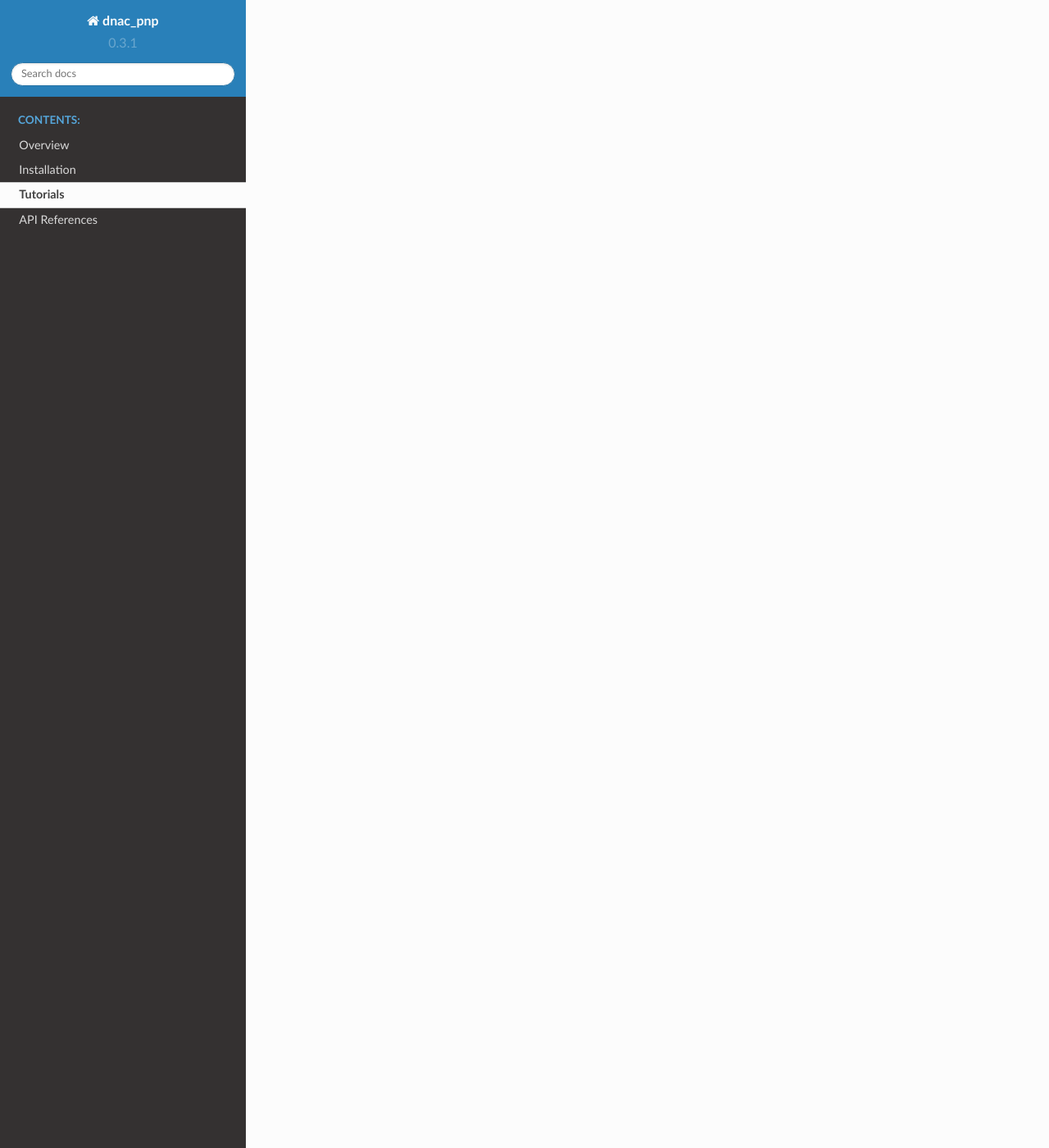
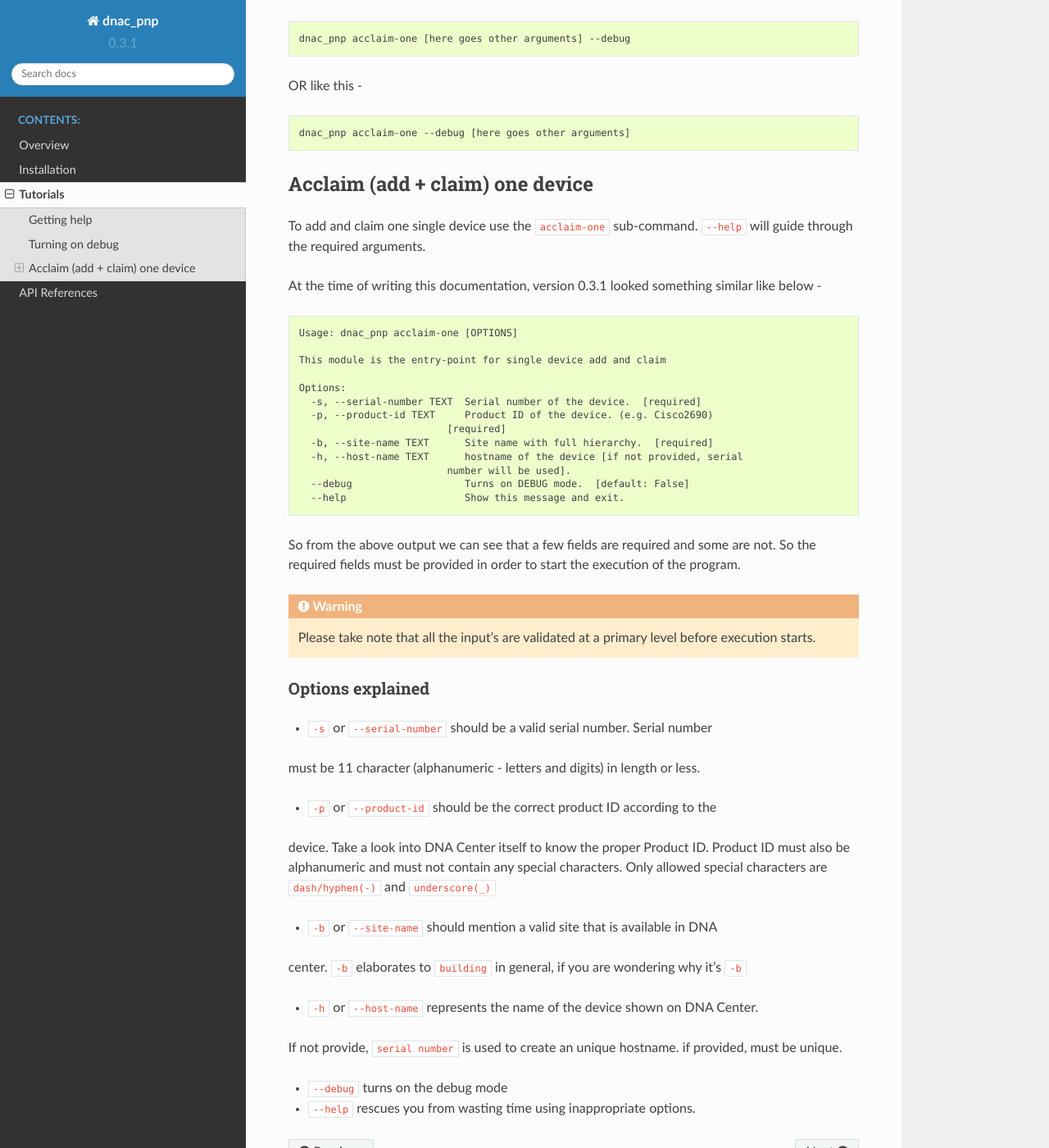
Before and after one commit to nttde/dnac_pnp, a Sphinx documentation site: the page built from docs/source/tutorials.rst, in a window 1280 px wide and 1400 px high, scrolled down 1416 px. Shown: the whole window at 82% size. Built offline with Sphinx 7.4.7 and the Read the Docs theme 2.0.0, drawn with Linux system fonts in a browser that asks for light colours; some of the changed text lies outside the part shown.

Commit message:
added usage instructions :WIP, :cat:

```diff
--- a/docs/source/tutorials.rst
+++ b/docs/source/tutorials.rst
@@ -1,10 +1,137 @@
 Tutorials
 =========
 
-See ``usage`` in installation section
+.. tip::
 
-.. code-block:: shell
+   Always remember, when in doubt use ``--help``.
 
-   dnac_pnp --help
+Getting help
+------------
+To see the options use ``--help`` flag after the command.
 
-is all that you will ever need. When in doubt use ``--help``!
+.. code-block:: batch
+
+   (venv) C:\Users\user.name\folder\dnac-pnp>dnac_pnp --help
+
+This should output the help information on screen and it
+looks something similar as below -
+
+.. code-block:: batch
+
+   Usage: dnac_pnp [OPTIONS] COMMAND [ARGS]...
+
+   Mission control module
+
+   Options:
+     --debug    Turns on DEBUG mode.  [default: False]
+     --version  Show the version and exit.
+     --help     Show this message and exit.
+
+   Commands:
+     acclaim-in-bulk  Add and claim multiple devices.
+     acclaim-one      Add and claim a single device.
+     delete           Delete [un-claim + remove] or more devices.
+     info             Shows package information.
+
+To checkout individual options for any command use ``--help`` flag.
+
+.. code-block:: batch
+
+   dnac_pnp info --help
+
+This command should show all the available ``arguments`` for ``info``
+sub-command.
+
+.. code-block:: batch
+
+   Usage: dnac_pnp info [OPTIONS]
+
+   This module prints information about the package
+
+   Options:
+     --all   Shows full information.  [default: False]
+     --help  Show this message and exit.
+
+Turning on debug
+----------------
+
+Sometimes program runs into ERROR and there are not enough data shown
+on screen to determine the cause of the ERROR. For getting ``verbose`` output
+of all the actions done by the program simply ``turn on`` the ``debug`` mode
+with ``--debug`` flag. By default it's turned off.
+
+To turn on ``debug`` mode -
+
+.. code-block:: batch
+
+   dnac_pnp --debug acclaim-one [here goes other arguments]
+
+Also you can turn on the ``debug`` mode at sub-command level by using ``--debug``
+flag after the sub-command
+
+.. code-block:: batch
+
+   dnac_pnp acclaim-one [here goes other arguments] --debug
+
+OR like this -
+
+.. code-block:: batch
+
+    dnac_pnp acclaim-one --debug [here goes other arguments]
+
+Acclaim (add + claim) one device
+--------------------------------
+
+To add and claim one single device use the ``acclaim-one`` sub-command. ``--help``
+will guide through the required arguments.
+
+At the time of writing this documentation, version 0.3.1 looked something similar
+like below -
+
+.. code-block:: batch
+
+   Usage: dnac_pnp acclaim-one [OPTIONS]
+
+   This module is the entry-point for single device add and claim
+
+   Options:
+     -s, --serial-number TEXT  Serial number of the device.  [required]
+     -p, --product-id TEXT     Product ID of the device. (e.g. Cisco2690)
+                            [required]
+     -b, --site-name TEXT      Site name with full hierarchy.  [required]
+     -h, --host-name TEXT      hostname of the device [if not provided, serial
+                            number will be used].
+     --debug                   Turns on DEBUG mode.  [default: False]
+     --help                    Show this message and exit.
+
+So from the above output we can see that a few fields are required and some are
+not. So the required fields must be provided in order to start the execution
+of the program.
+
+.. warning::
+
+   Please take note that all the input's are validated at a primary level before
+   execution starts.
+
+Options explained
+^^^^^^^^^^^^^^^^^
+
+- ``-s`` or ``--serial-number`` should be a valid serial number. Serial number
+must be 11 character (alphanumeric - letters and digits) in length or less.
+
+- ``-p`` or ``--product-id`` should be the correct product ID according to the
+device. Take a look into DNA Center itself to know the proper Product ID. Product
+ID must also be alphanumeric and must not contain any special characters. Only
+allowed special characters are ``dash/hyphen(-)`` and  ``underscore(_)``
+
+- ``-b`` or ``--site-name`` should mention a valid site that is available in DNA
+center. ``-b`` elaborates to ``building`` in general, if you are wondering why
+it's ``-b``
+
+- ``-h`` or ``--host-name`` represents the name of the device shown on DNA Center.
+If not provide, ``serial number`` is used to create an unique hostname. if
+provided, must be unique.
+
+- ``--debug`` turns on the debug mode
+
+- ``--help`` rescues you from wasting time using inappropriate options.
```
Also changed, not shown: docs/source/installation.rst (+5 -26 lines).
